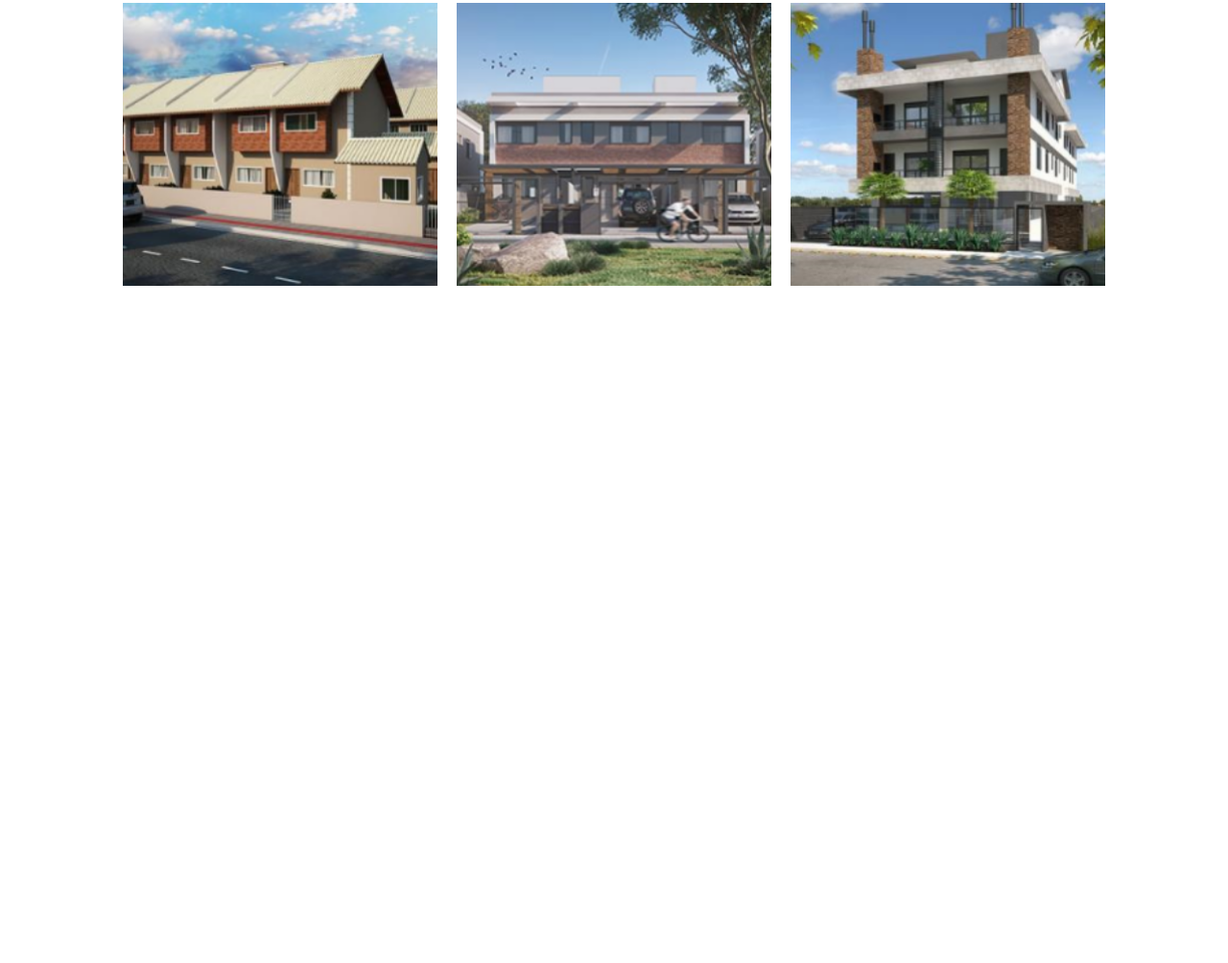
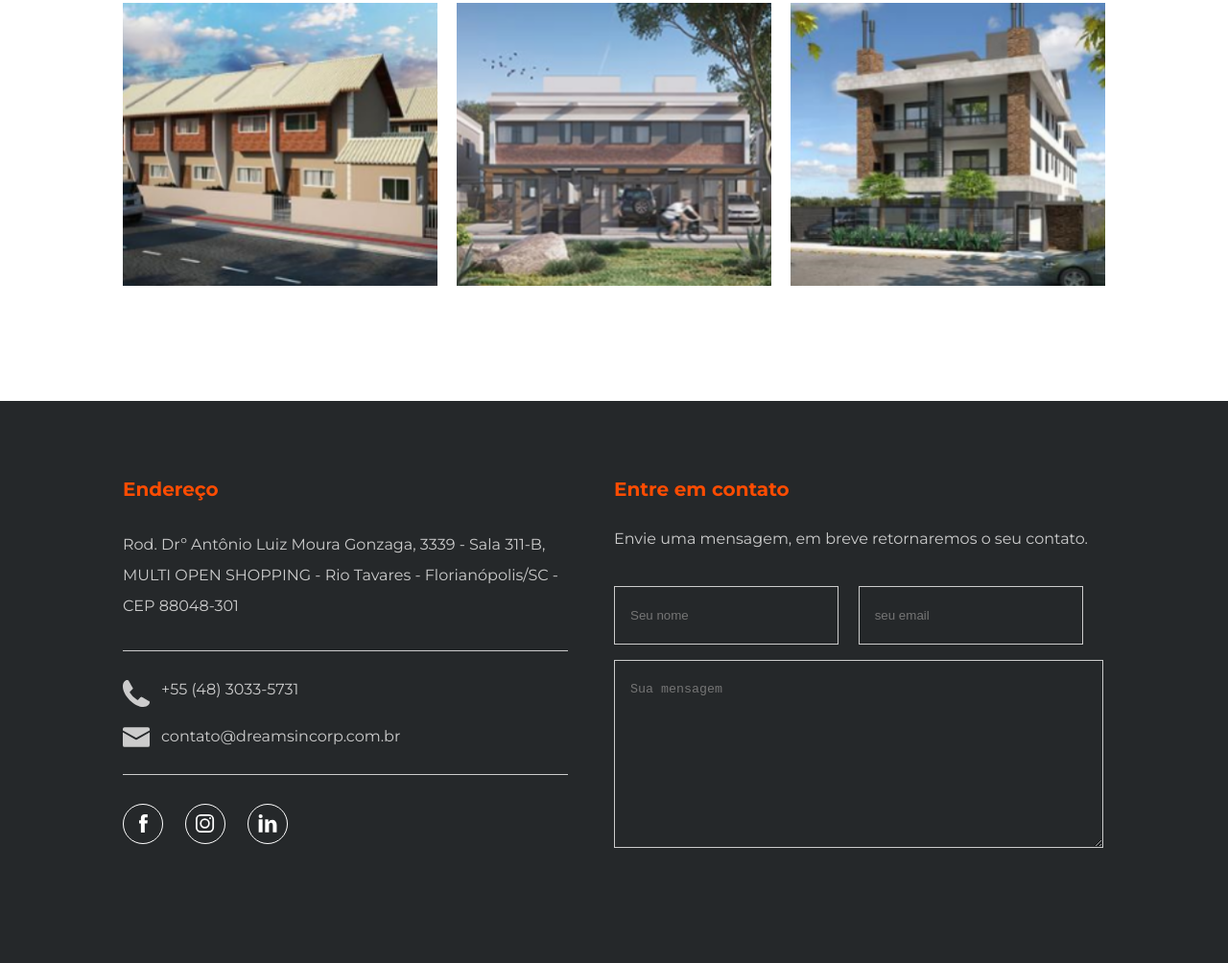
Before and after one commit to Davoo96/dreams-incorporadora, a plain HTML site: page index.html in a window 1280 px wide. Shown: the part 2738-3742 px from the top of the page at 96% size. Before the commit the page ends 3156 px from the top, so only its background shows below. Drawn offline with Linux system fonts and the light colour scheme.

Commit message:
Creating contact section

```diff
--- a/assets/css/style.css
+++ b/assets/css/style.css
@@ -25,6 +25,10 @@ img {
 p {
   font-size: 1.375rem;
   margin-bottom: 2.5rem;
+}
+
+.max-42 {
+  max-width: 42px;
 }
 
 /* ==================================================================
@@ -373,6 +377,126 @@ p {
 }
 
 /* ==================================================================
+	Contact
+================================================================== */
+
+.grid-container.contact {
+  padding-top: 5rem;
+  padding-bottom: 7.5rem;
+}
+
+.contact {
+  background: #25282A;
+  color: #CCCCCC;
+}
+
+.contact h3 {
+  color: #FC4C02;
+  font-size: 1.25rem;
+}
+
+.contact p {
+  font-size: 1rem;
+}
+
+.information {
+  grid-column: 1 / 6;
+  padding-right: 3rem;
+}
+
+.contact-info {
+  grid-column: 6 / 11;
+}
+
+.adress {
+  padding-bottom: 1.875rem;
+  border-bottom: 1px solid #CCCCCC;
+}
+
+.adress p {
+  padding-top: 1.875rem;
+  line-height: 32px;
+  margin-bottom: 0;
+}
+
+.phone-email {
+  position: relative;
+  padding: 1.875rem 0;
+  border-bottom: 1px solid #CCCCCC;
+}
+
+.phone-email p {
+  margin-bottom: 1.875rem;
+  margin-left: 2.5rem;
+}
+
+.phone-email a {
+  color: #CCCCCC;
+  margin-left: 2.5rem;
+}
+
+.phone-icon {
+  position: absolute;
+  content: '';
+  background: url(../../assets/images/icons/icon-phone.svg) center/contain no-repeat;
+  width: 28px;
+  height: 28px;
+  left: 0;
+}
+
+.email-icon {
+  position: absolute;
+  content: '';
+  background: url(../../assets/images/icons/icon-email.svg) center/contain no-repeat;
+  width: 28px;
+  height: 28px;
+  left: 0;
+  bottom: 24px;
+}
+
+.fb-ig-in {
+  padding-top: 1.875rem;
+}
+
+.fb-ig-in ul {
+  display: flex;
+  flex-wrap: nowrap;
+  justify-content: start;
+  align-items: center;
+  gap: 23px;
+}
+
+.contact-info p {
+  padding-top: 1.875rem;
+}
+
+.contact-form {
+  padding-right: 20px;
+}
+
+#name {
+  margin-right: 1rem;
+}
+
+#name, #email {
+  width: 44%;
+  background: #25282A;
+  color: #CCCCCC;
+  border: 1px solid #CCCCCC;
+  padding: 1.375rem 0 1.375rem 1rem;
+}
+
+#message {
+  margin-top: 1rem;
+  display: block;
+  width: 100%;
+  background: #25282A;
+  color: #CCCCCC;
+  border: 1px solid #CCCCCC;
+  padding: 1.375rem 0 1.375rem 1rem;
+}
+
+/* ==================================================================
 	Mobile
 ================================================================== */
 
--- a/index.html
+++ b/index.html
@@ -264,6 +264,40 @@
       </div>
     </section>
   </div>
+
+  <div class="grid-container contact" id="contact">
+    <section class="grid-section">
+      <div class="information">
+        <div class="adress">
+          <h3>Endereço</h3>
+          <p>Rod. Drº Antônio Luiz Moura Gonzaga, 3339 - Sala 311-B, MULTI OPEN SHOPPING - Rio Tavares - Florianópolis/SC - CEP 88048-301</p>
+        </div>
+        <div class="phone-email">
+          <p><i class="phone-icon"></i>+55 (48) 3033-5731</p>
+          <a href=""><i class="email-icon"></i>contato@dreamsincorp.com.br</a>
+        </div>
+        <div class="fb-ig-in">
+          <ul>
+            <li><a href=""><img src="assets/images/icons/icon-facebook.svg" alt="Facebook icon" class="max-42"></a></li>
+            <li><a href=""><img src="assets/images/icons/icon-ig.svg" alt="Instagram icon" class="max-42"></a></li>
+            <li><a href=""><img src="assets/images/icons/icon-linkedin.svg" alt="Linkedin icon" class="max-42"></a></li>
+          </ul>
+        </div>
+      </div>
+      <div class="contact-info">
+        <h3>Entre em contato</h3>
+        <p>Envie uma mensagem, em breve retornaremos o seu contato.</p>
+        <form class="contact-form">
+          <label for="name"></label>
+          <input type="text" for="name" id="name" placeholder="Seu nome">
+          <label for="email"></label>
+          <input type="email" for="email" id="email" placeholder="seu email">
+          <label for="message"></label>
+          <textarea name="message" id="message" cols="30" rows="10" placeholder="Sua mensagem"></textarea>
+        </form>
+      </div>
+    </section>
+  </div>
   <script type="module" src="assets/js/script.js"></script>
 </body>
 
```
Also changed, not shown: assets/images/icons/icon-email.svg (added), assets/images/icons/icon-facebook.svg (added), assets/images/icons/icon-ig.svg (added), assets/images/icons/icon-linkedin.svg (added), assets/images/icons/icon-phone.svg (added), assets/images/icons/icon-plus-orange.svg (added).
